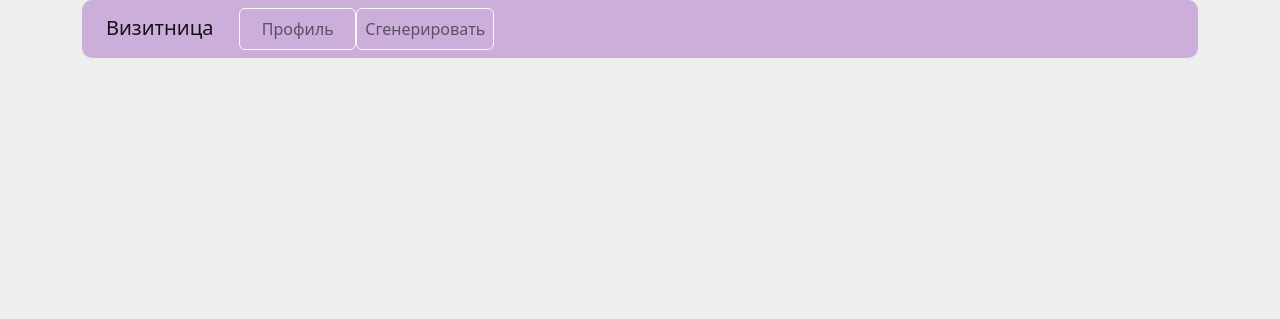
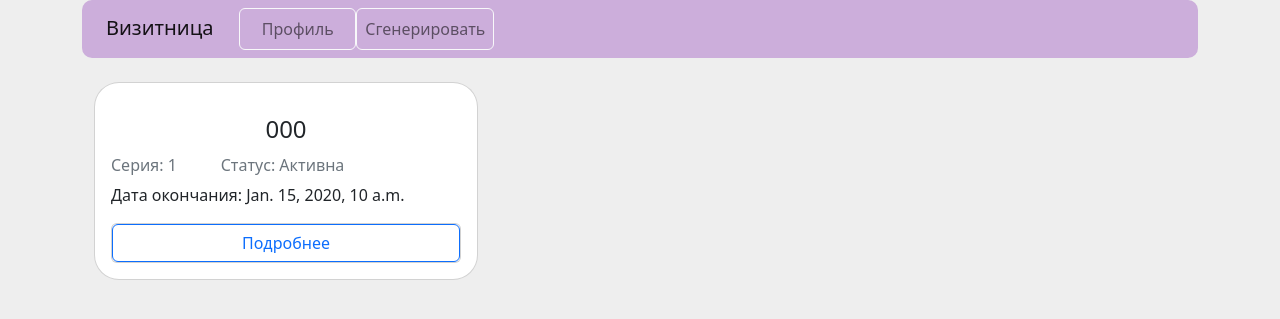
Before and after one commit to Ozymandiath/CardHolder, a Django app: page / in a window 1280 px wide. Shown: the top 319 px of the page. Run offline with Django 4.2, Linux system fonts and the light colour scheme; tables that the repository leaves empty hold one stand-in row (values such as "Sample post").

Commit message:
Добавлено отображение карт на главной странице

```diff
--- a/CardHolderSite/CardStorage/templates/CardStorage/base.html
+++ b/CardHolderSite/CardStorage/templates/CardStorage/base.html
@@ -16,7 +16,7 @@
         <div class="container-fluid px-4">
             <div class="collapse navbar-collapse" id="navbarNav">
                 <ul class="navbar-nav ml-auto">
-                    <a class="navbar-brand col-md-4 " href="#">Визитница</a>
+                    <a class="navbar-brand col-md-4 " href="{% url 'home' %}">Визитница</a>
                     <li class="nav-item col-4">
                         <a class="nav-link btn btn-outline-light" href="#">Профиль</a>
                     </li>
--- a/CardHolderSite/CardStorage/templates/CardStorage/list_card.html
+++ b/CardHolderSite/CardStorage/templates/CardStorage/list_card.html
@@ -1,5 +1,27 @@
 {% extends "CardStorage/base.html" %}
 
 {% block content %}
-
+<div class="row">
+    {% for card in cards %}
+    <div class="col-sm-4">
+        <div class="card mb-3" style="width: 24rem; border-radius: 25px;">
+            <div class="card-body">
+                <p>
+                <h4 class="card-title text-center">{{card.number}}</h4>
+                </p>
+                <div class="col-md-8 ">
+                    <div class="d-flex justify-content-between ">
+                        <h6 class="card-subtitle mb-2 text-muted">Серия: {{ card.series}}</h6>
+                        <h6 class="card-subtitle mb-2 text-muted">Статус: {{ card.status}}</h6>
+                    </div>
+                </div>
+                <p class="card-text"> Дата окончания: {{ card.end_date}}</p>
+                <div class="card text-center">
+                    <a href="#" class="btn btn-outline-primary ">Подробнее</a>
+                </div>
+            </div>
+        </div>
+    </div>
+    {% endfor %}
+</div>
 {% endblock %}
--- a/CardHolderSite/CardStorage/views.py
+++ b/CardHolderSite/CardStorage/views.py
@@ -14,6 +14,15 @@ class Storage(ListView):
     template_name = "CardStorage/list_card.html"
     model = Card
     context_object_name = "cards"
+
+    def get_context_data(self, **kwargs):
+        context = super().get_context_data(**kwargs)
+        for i in context["cards"]:
+            if i.status == True:
+                i.status = "Активна"
+            elif i.status == False:
+                i.status = "Просрочена"
+        return context
 
 
 class GeneratorCard(View):
```
